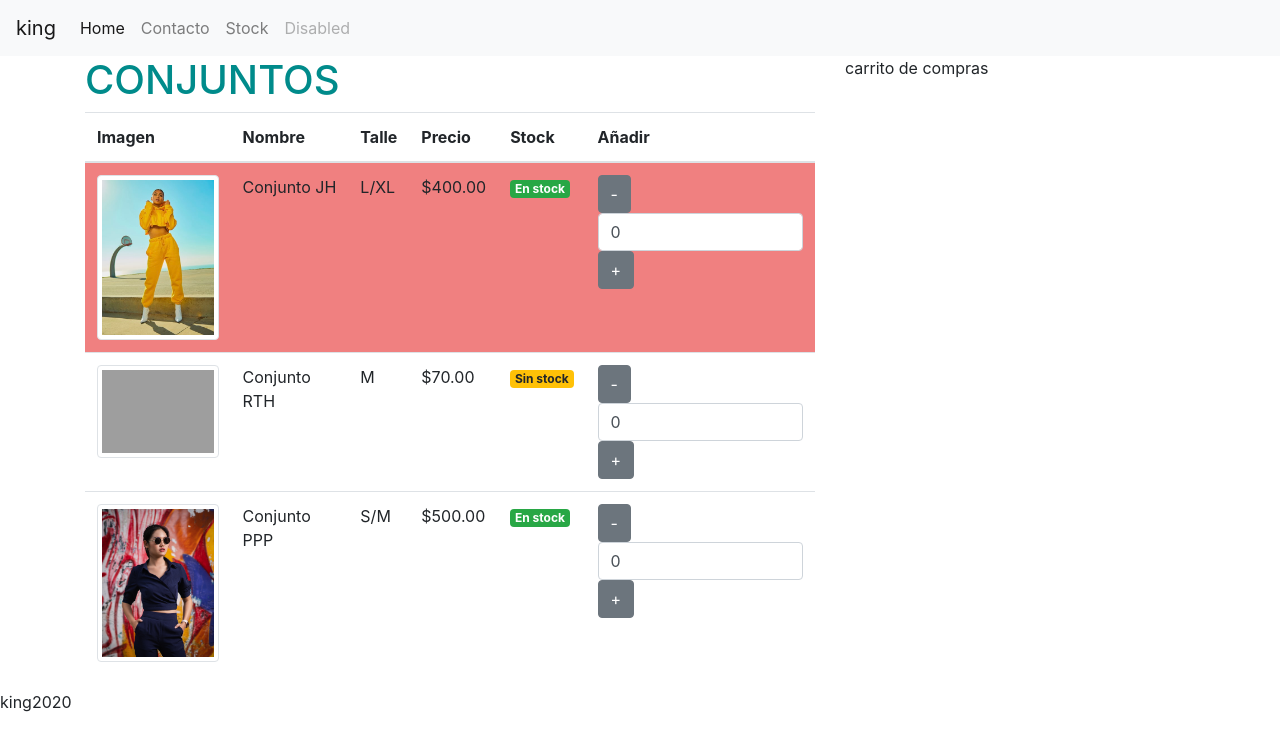
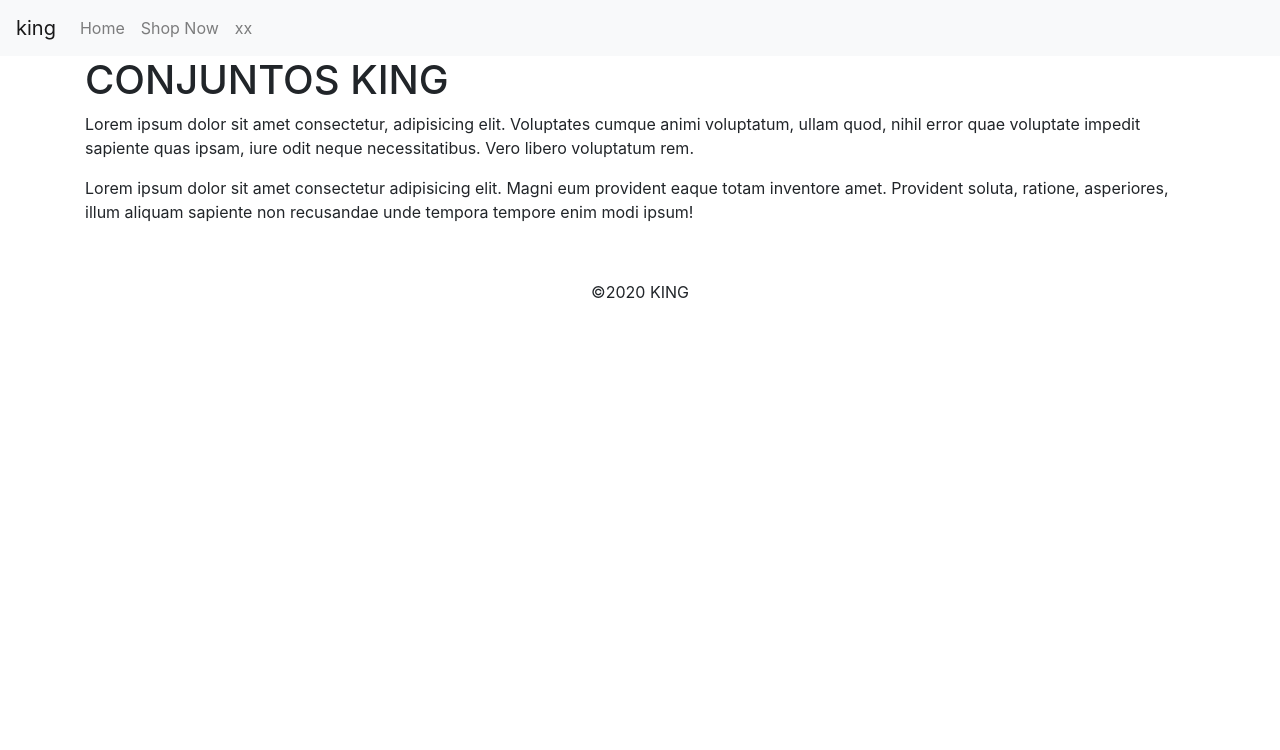
Before and after one commit to constanza301101/angular-king, an Angular app: page /home in a window 1280 px wide. Before the commit this address led to /. Shown: the top 750 px of the page. Built offline with nearby package versions, Linux system fonts and the light colour scheme; grey boxes are pictures that could not be loaded.

Commit message:
ruteo, mejoras visuales, creacion de home y componentes

```diff
--- a/src/app/app-routing.module.ts
+++ b/src/app/app-routing.module.ts
@@ -1,7 +1,23 @@
-import { NgModule } from '@angular/core';
+import { Component, NgModule } from '@angular/core';
 import { Routes, RouterModule } from '@angular/router';
+import { KingConjuntosComponent } from './king-conjuntos/king-conjuntos.component';
+import { KingHomeComponent } from './king-home/king-home.component';
 
-const routes: Routes = [];
+const routes: Routes = [
+  {
+    path:'',
+    redirectTo:'conjuntos',
+    pathMatch:'full'
+  },
+  {
+    path:'conjuntos',
+    component: KingConjuntosComponent
+  },
+  {
+    path:'home',
+    component: KingHomeComponent
+  }
+];
 
 @NgModule({
   imports: [RouterModule.forRoot(routes)],
--- a/src/app/app.component.html
+++ b/src/app/app.component.html
@@ -1,30 +1,26 @@
 <!--NAV-BAR-->
 <nav class="navbar navbar-expand-lg navbar-light bg-light">
-  <a class="navbar-brand" href="#">{{title}}</a>
+  <a class="navbar-brand" [routerLink]="['/home']">{{title}}</a>
   <button class="navbar-toggler" type="button" data-toggle="collapse" data-target="#navbarNavAltMarkup" aria-controls="navbarNavAltMarkup" aria-expanded="false" aria-label="Toggle navigation">
     <span class="navbar-toggler-icon"></span>
   </button>
   <div class="collapse navbar-collapse" id="navbarNavAltMarkup">
     <div class="navbar-nav">
-      <a class="nav-link active" href="#">Home <span class="sr-only">(current)</span></a>
-      <a class="nav-link" href="#">Contacto</a>
-      <a class="nav-link" href="#">Stock</a>
-      <a class="nav-link disabled" href="#" tabindex="-1" aria-disabled="true">Disabled</a>
+      <a class="nav-link" [routerLink]="['/home']">Home</a>
+      <a class="nav-link" [routerLink]="['/']">Shop Now</a>
+      <a class="nav-link" [routerLink]="['/home']">xx</a>
+
+
     </div>
   </div>
 </nav>
 <!--EL CONTENIDO-->
 <div class="container">
-  <div class="row">
-    <div class="col-8">
-       <app-king-list>
+ <router-outlet></router-outlet>
+</div>
 
-       </app-king-list>
-    </div>
-    <div class="col-4">
-          carrito de compras
-    </div>
-  </div>
-</div>
-  <!--FOOTER-->
-<footer>{{title}}2020</footer>
+<!-- Footer -->
+
+<footer class="page-footer font-small blue pt-4">
+  <div class="footer-copyright text-center py-3">©2020 KING </div>
+</footer>
--- a/src/app/app.module.ts
+++ b/src/app/app.module.ts
@@ -8,12 +8,16 @@ import { KingListComponent } from './king-list/king-list.component';
 import { FormsModule } from '@angular/forms';
 
 import { KingCarritoComponent } from './king-carrito/king-carrito.component';
+import { KingHomeComponent } from './king-home/king-home.component';
+import { KingConjuntosComponent } from './king-conjuntos/king-conjuntos.component';
 
 @NgModule({
   declarations: [
     AppComponent,
     KingListComponent,
-    KingCarritoComponent
+    KingCarritoComponent,
+    KingHomeComponent,
+    KingConjuntosComponent
   ],
   imports: [
     BrowserModule,
--- /dev/null
+++ b/src/app/king-conjuntos/king-conjuntos.component.html
@@ -0,0 +1,14 @@
+  <div class="container">
+    <div class="row">
+      <div class="col-8">
+         <app-king-list>
+
+         </app-king-list>
+      </div>
+      <div class="col-4">
+            <app-king-carrito>
+
+            </app-king-carrito>
+      </div>
+    </div>
+</div>
--- /dev/null
+++ b/src/app/king-conjuntos/king-conjuntos.component.ts
@@ -0,0 +1,15 @@
+import { Component, OnInit } from '@angular/core';
+
+@Component({
+  selector: 'app-king-conjuntos',
+  templateUrl: './king-conjuntos.component.html',
+  styleUrls: ['./king-conjuntos.component.scss']
+})
+export class KingConjuntosComponent implements OnInit {
+
+  constructor() { }
+
+  ngOnInit(): void {
+  }
+
+}
--- /dev/null
+++ b/src/app/king-home/king-home.component.html
@@ -0,0 +1,3 @@
+<h1>CONJUNTOS KING</h1>
+<p>Lorem ipsum dolor sit amet consectetur, adipisicing elit. Voluptates cumque animi voluptatum, ullam quod, nihil error quae voluptate impedit sapiente quas ipsam, iure odit neque necessitatibus. Vero libero voluptatum rem.</p>
+<p>Lorem ipsum dolor sit amet consectetur adipisicing elit. Magni eum provident eaque totam inventore amet. Provident soluta, ratione, asperiores, illum aliquam sapiente non recusandae unde tempora tempore enim modi ipsum!</p>
--- /dev/null
+++ b/src/app/king-home/king-home.component.ts
@@ -0,0 +1,15 @@
+import { Component, OnInit } from '@angular/core';
+
+@Component({
+  selector: 'app-king-home',
+  templateUrl: './king-home.component.html',
+  styleUrls: ['./king-home.component.scss']
+})
+export class KingHomeComponent implements OnInit {
+
+  constructor() { }
+
+  ngOnInit(): void {
+  }
+
+}
```
Also changed, not shown: src/app/king-conjuntos/king-conjuntos.component.scss (added), src/app/king-home/king-home.component.scss (added), 2 other files (tests, documents, lock files or other folders).
